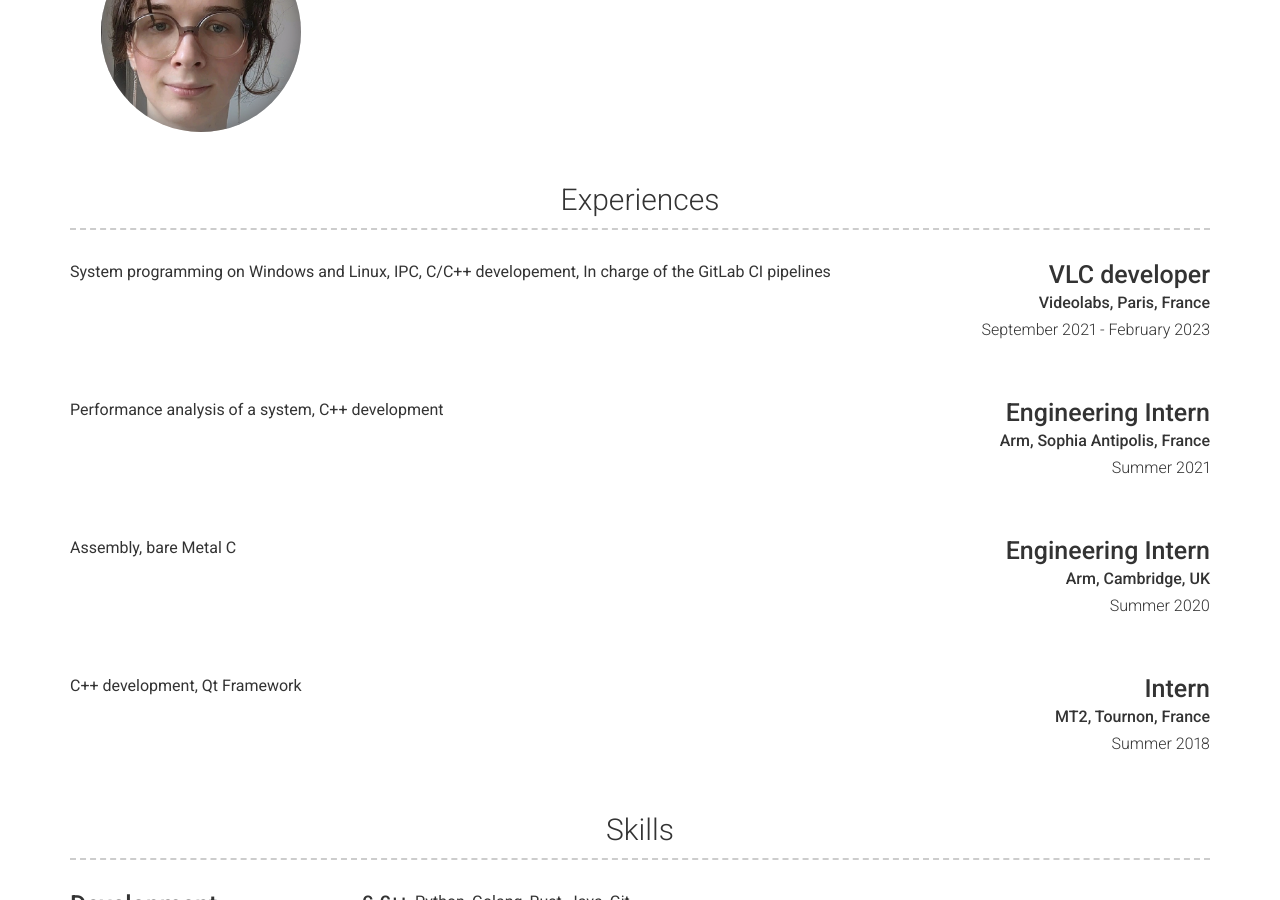
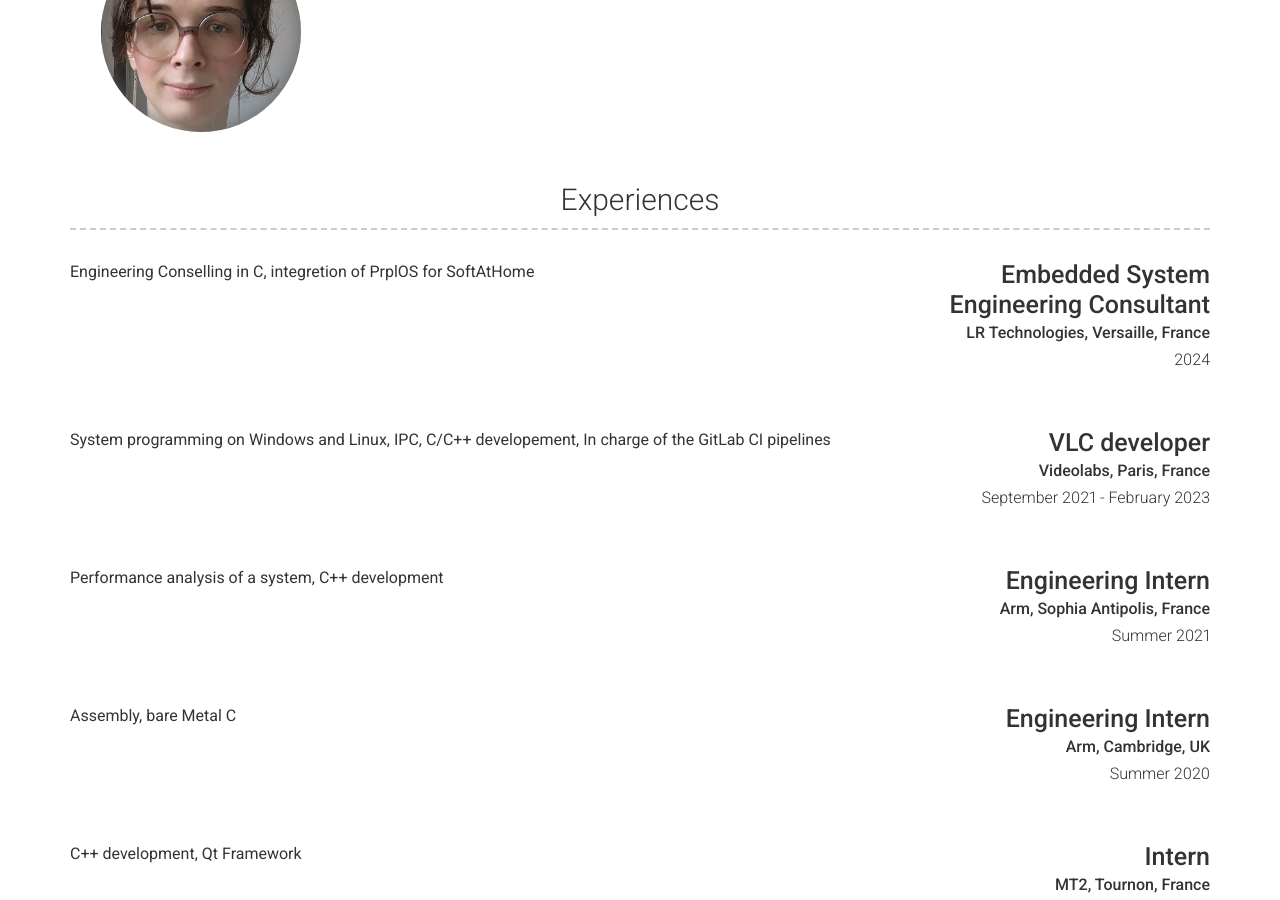
Before and after one commit to liz-desartiges/liz-desartiges.github.io, a Jekyll site: the page built from index.md, in a window 1280 px wide and 900 px high, scrolled down 347 px. Built offline with Jekyll 4.4.1, drawn with Linux system fonts in a browser that asks for light colours; nearby versions of some CDN libraries.

Commit message:
Add job at LR technologies

```diff
--- a/_config.yml
+++ b/_config.yml
@@ -32,6 +32,12 @@ content:
   - title: Experiences
     layout: list
     content:
+    - layout: right
+      title: Embedded System Engineering Consultant
+      sub_title: LR Technologies, Versaille, France
+      caption: 2024
+      description: |
+        Engineering Conselling in C, integretion of PrplOS for SoftAtHome
     - layout: right
       title: VLC developer
       sub_title: Videolabs, Paris, France
```
